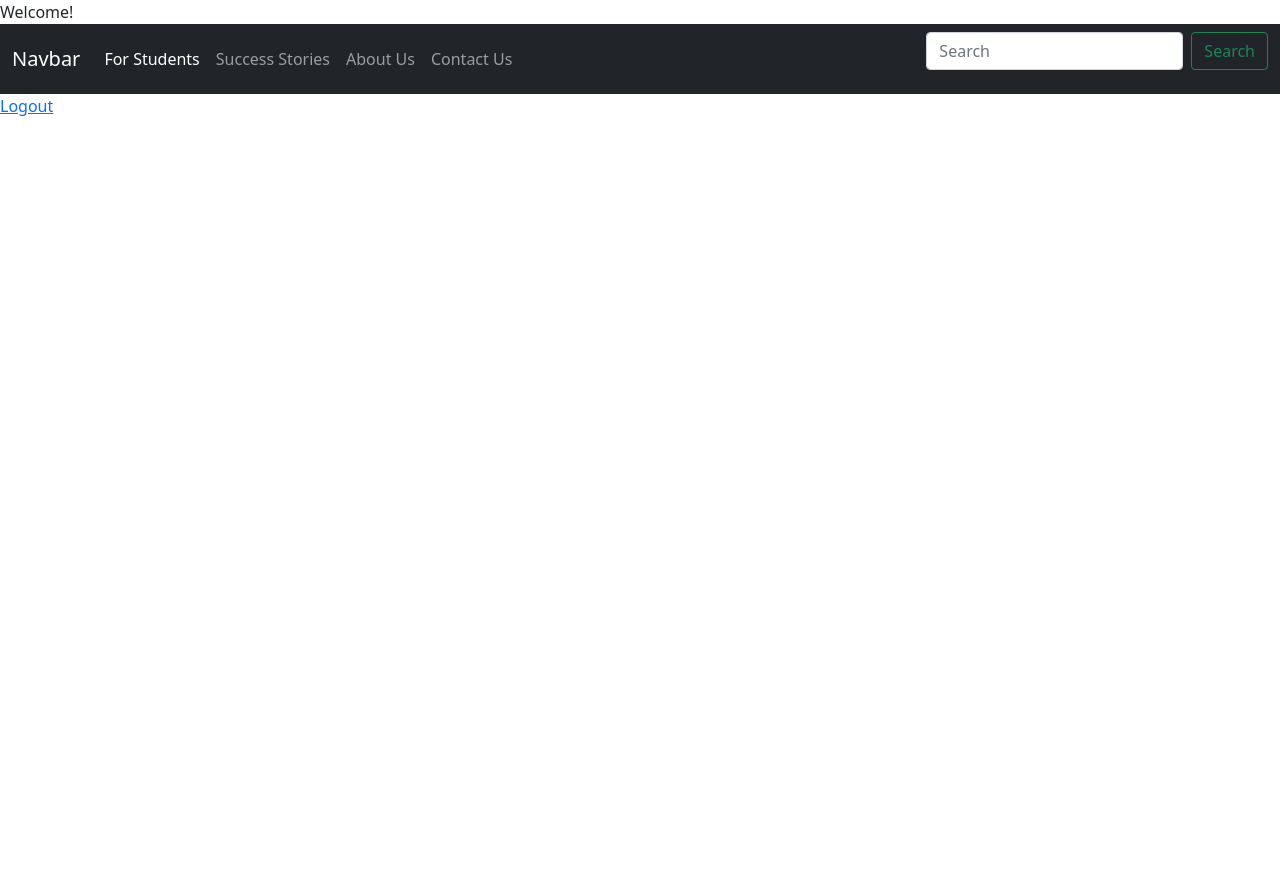
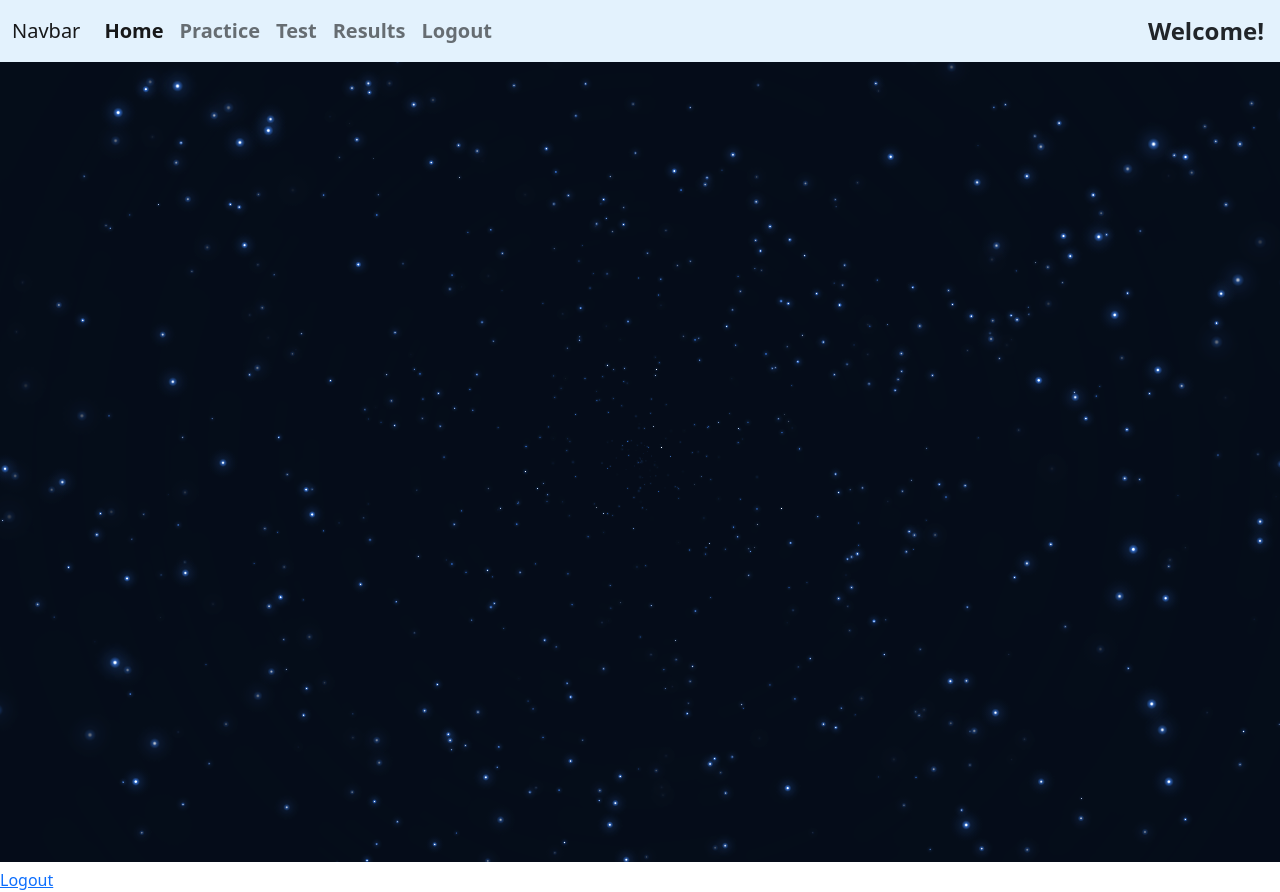
Before and after one commit to Anvita0305/PPL, a PHP site: page /home.php in a window 1280 px wide. Before the commit the page ends 800 px from the top, so only its background shows below. Run offline with PHP 8.4, Linux system fonts and the light colour scheme.

Commit message:
Add files via upload

```diff
--- /dev/null
+++ b/login-signup.php/afterlogin.js
@@ -0,0 +1,91 @@
+function fn() {
+    window.requestAnimFrame = (function() {
+      return window.requestAnimationFrame || window.webkitRequestAnimationFrame || window.mozRequestAnimationFrame || function(callback) {
+        window.setTimeout(callback, 1000 / 60);
+      };
+    })();
+    var canvas = document.getElementById('canvas'),
+      ctx = canvas.getContext('2d'),
+      w = canvas.width = window.innerWidth,
+      h = canvas.height = window.innerHeight,
+      hue = 217,
+      stars = [],
+      count = 0,
+      maxStars = 1200;
+    var canvas2 = document.createElement('canvas'),
+      ctx2 = canvas2.getContext('2d');
+    canvas2.width = 100;
+    canvas2.height = 100;
+    var half = canvas2.width / 2,
+      gradient2 = ctx2.createRadialGradient(half, half, 0, half, half, half);
+    gradient2.addColorStop(0.025, '#fff');
+    gradient2.addColorStop(0.1, 'hsl(' + hue + ', 61%, 33%)');
+    gradient2.addColorStop(0.25, 'hsl(' + hue + ', 64%, 6%)');
+    gradient2.addColorStop(1, 'transparent');
+    ctx2.fillStyle = gradient2;
+    ctx2.beginPath();
+    ctx2.arc(half, half, half, 0, Math.PI * 2);
+    ctx2.fill();
+
+    function random(min, max) {
+      if (arguments.length < 2) {
+        max = min;
+        min = 0;
+      }
+      if (min > max) {
+        var hold = max;
+        max = min;
+        min = hold;
+      }
+      return Math.floor(Math.random() * (max - min + 1)) + min;
+    }
+
+    function maxOrbit(x, y) {
+      var max = Math.max(x, y),
+        diameter = Math.round(Math.sqrt(max * max + max * max));
+      return diameter / 2;
+    }
+
+    var Star = function() {
+      this.orbitRadius = random(maxOrbit(w, h));
+      this.radius = random(60, this.orbitRadius) / 12;
+      this.orbitX = w / 2;
+      this.orbitY = h / 2;
+      this.timePassed = random(0, maxStars);
+      this.speed = random(this.orbitRadius) / 900000;
+      this.alpha = random(2, 10) / 10;
+      count++;
+      stars[count] = this;
+    };
+    Star.prototype.draw = function() {
+      var x = Math.sin(this.timePassed) * this.orbitRadius + this.orbitX,
+        y = Math.cos(this.timePassed) * this.orbitRadius + this.orbitY,
+        twinkle = random(10);
+      if (twinkle === 1 && this.alpha > 0) {
+        this.alpha -= 0.05;
+      } else if (twinkle === 2 && this.alpha < 1) {
+        this.alpha += 0.05;
+      }
+      ctx.globalAlpha = this.alpha;
+      ctx.drawImage(canvas2, x - this.radius / 2, y - this.radius / 2, this.radius, this.radius);
+      this.timePassed += this.speed;
+    };
+    for (var i = 0; i < maxStars; i++) {
+      new Star();
+    }
+
+    function animation() {
+      ctx.globalCompositeOperation = 'source-over';
+      ctx.globalAlpha = 0.8;
+      ctx.fillStyle = 'hsla(' + hue + ', 64%, 6%, 1)';
+      ctx.fillRect(0, 0, w, h);
+      ctx.globalCompositeOperation = 'lighter';
+      for (var i = 1, l = stars.length; i < l; i++) {
+        stars[i].draw();
+      }
+      window.requestAnimationFrame(animation);
+    }
+
+    animation();
+  }
+  fn();
--- a/login-signup.php/home.php
+++ b/login-signup.php/home.php
@@ -1,50 +1,61 @@
-
-<?php
-
-echo "Welcome!";
-
-?>
 <!DOCTYPE html>
 <html lang="en">
+
 <head>
     <meta charset="UTF-8">
     <meta http-equiv="X-UA-Compatible" content="IE=edge">
     <meta name="viewport" content="width=device-width, initial-scale=1.0">
     <title>Document</title>
-    <link href="https://cdn.jsdelivr.net/npm/bootstrap@5.0.2/dist/css/bootstrap.min.css" rel="stylesheet" integrity="sha384-EVSTQN3/azprG1Anm3QDgpJLIm9Nao0Yz1ztcQTwFspd3yD65VohhpuuCOmLASjC" crossorigin="anonymous">
+    <link href="https://cdn.jsdelivr.net/npm/bootstrap@5.1.3/dist/css/bootstrap.min.css" rel="stylesheet"
+        integrity="sha384-1BmE4kWBq78iYhFldvKuhfTAU6auU8tT94WrHftjDbrCEXSU1oBoqyl2QvZ6jIW3" crossorigin="anonymous">
+    <link ref="https://cdnjs.cloudflare.com/ajax/libs/jquery/3.1.1/jquery.min.js">
+    <link href="afterlogin.css">
 </head>
+
 <body>
-<nav class="navbar navbar-expand-lg navbar-dark bg-dark">
+    <!-- <canvas id="canvas" width="1920" height="922"></canvas> -->
+
+    <!-- <div id='welcome'>welcome</div> -->
+    <nav class="navbar navbar-expand-lg navbar-light" style="background-color: #e3f2fd;">
         <div class="container-fluid">
             <a class="navbar-brand" href="#">Navbar</a>
-    <button class="navbar-toggler" type="button" data-bs-toggle="collapse" data-bs-target="#navbarSupportedContent" aria-controls="navbarSupportedContent" aria-expanded="false" aria-label="Toggle navigation">
+            <button class="navbar-toggler" type="button" data-bs-toggle="collapse" data-bs-target="#navbarNav"
+                aria-controls="navbarNav" aria-expanded="false" aria-label="Toggle navigation">
                 <span class="navbar-toggler-icon"></span>
             </button>
-    <div class="collapse navbar-collapse" id="navbarSupportedContent">
-      <ul class="navbar-nav me-auto mb-2 mb-lg-0">
+            <div class="collapse navbar-collapse" id="navbarNav">
+                <ul class="navbar-nav" style="font-size:1.25rem">
                     <li class="nav-item">
-          <a class="nav-link active" aria-current="page" href="#">For Students</a>
+                        <a class="nav-link active" aria-current="page" href="#"><b>Home</b></a>
                     </li>
                     <li class="nav-item">
-          <a class="nav-link" href="#">Success Stories</a>
+                        <a class="nav-link" href="#"><b>Practice</b></a>
                     </li>
                     <li class="nav-item">
-          <a class="nav-link" href="#">About Us</a>
+                        <a class="nav-link" href="#"><b>Test</b></a>
                     </li>
                     <li class="nav-item">
-          <a class="nav-link" href="#">Contact Us</a>
+                        <a class="nav-link" href="#"><b>Results</b></a>
                     </li>
+                    <li class="nav-item">
+                        <a class="nav-link" href="logout.php"><b>Logout</b></a>
+                    </li>
+                    <!-- <li class="nav-item">
+                                                            <a class="nav-link disabled">Results</a>
+                                                  </li> -->
+                </ul>
 
-
-      </ul>
-      <form class="d-flex">
-        <input class="form-control me-2" type="search" placeholder="Search" aria-label="Search">
-        <button class="btn btn-outline-success" type="submit">Search</button>
-      </form>
             </div>
         </div>
+        <div class="greet" id="greet" style="font-weight: 700;font-size: 1.5rem;float:right;padding-right:1rem;">
+            Welcome!</div>
     </nav>
+    <canvas id="canvas" width="1920" height="922"></canvas>
     <a href="logout.php">Logout</a>
-<script src="https://cdn.jsdelivr.net/npm/bootstrap@5.0.2/dist/js/bootstrap.bundle.min.js" integrity="sha384-MrcW6ZMFYlzcLA8Nl+NtUVF0sA7MsXsP1UyJoMp4YLEuNSfAP+JcXn/tWtIaxVXM" crossorigin="anonymous"></script>
+    <script src="https://cdn.jsdelivr.net/npm/bootstrap@5.0.2/dist/js/bootstrap.bundle.min.js"
+        integrity="sha384-MrcW6ZMFYlzcLA8Nl+NtUVF0sA7MsXsP1UyJoMp4YLEuNSfAP+JcXn/tWtIaxVXM" crossorigin="anonymous">
+    </script>
 </body>
+<script src="afterlogin.js"></script>
+
 </html>
```
Also changed, not shown: login-signup.php/afterlogin.css (added, +26 -0 lines). Lines whose indentation alone changed are shown as unchanged.
